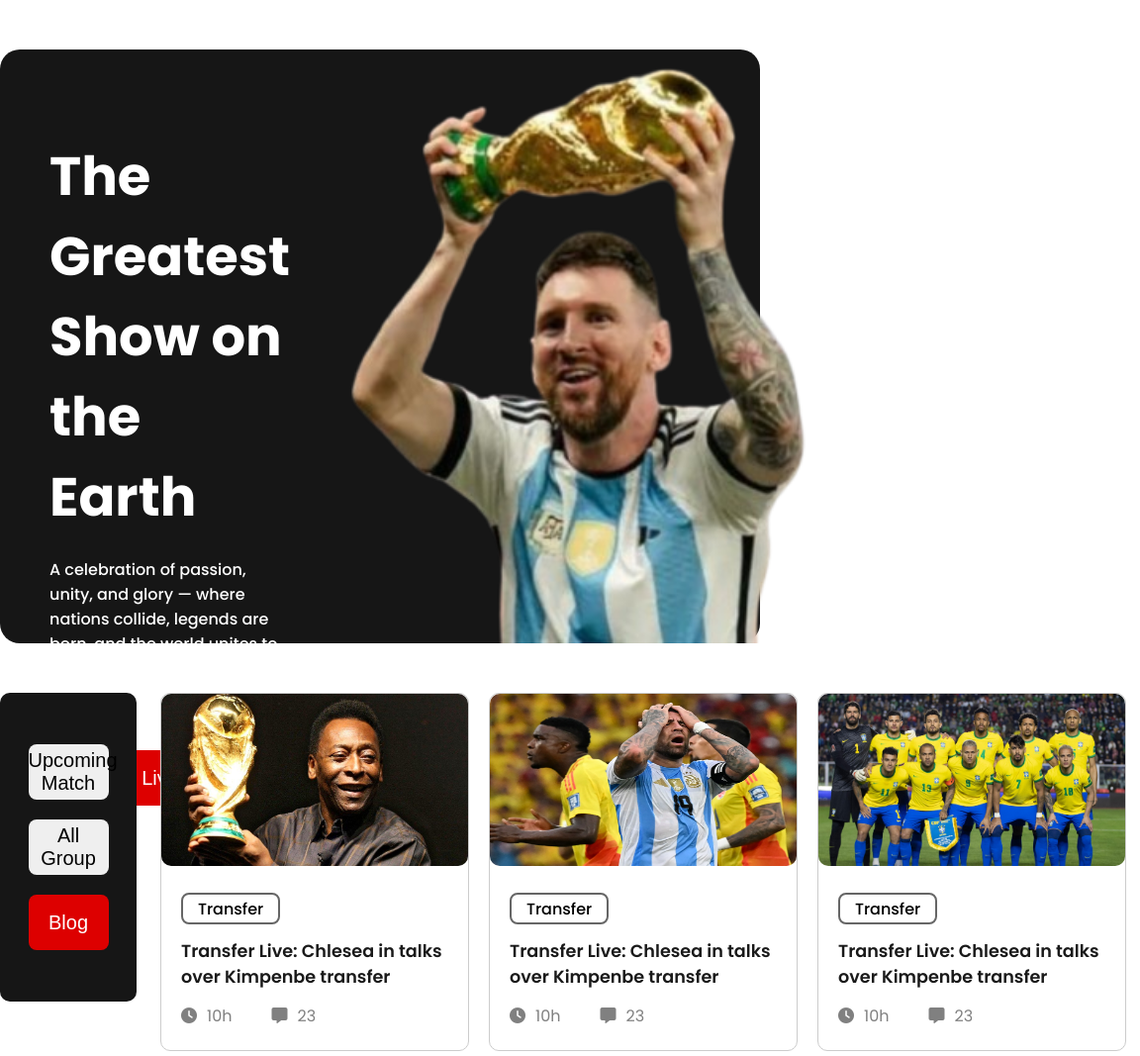
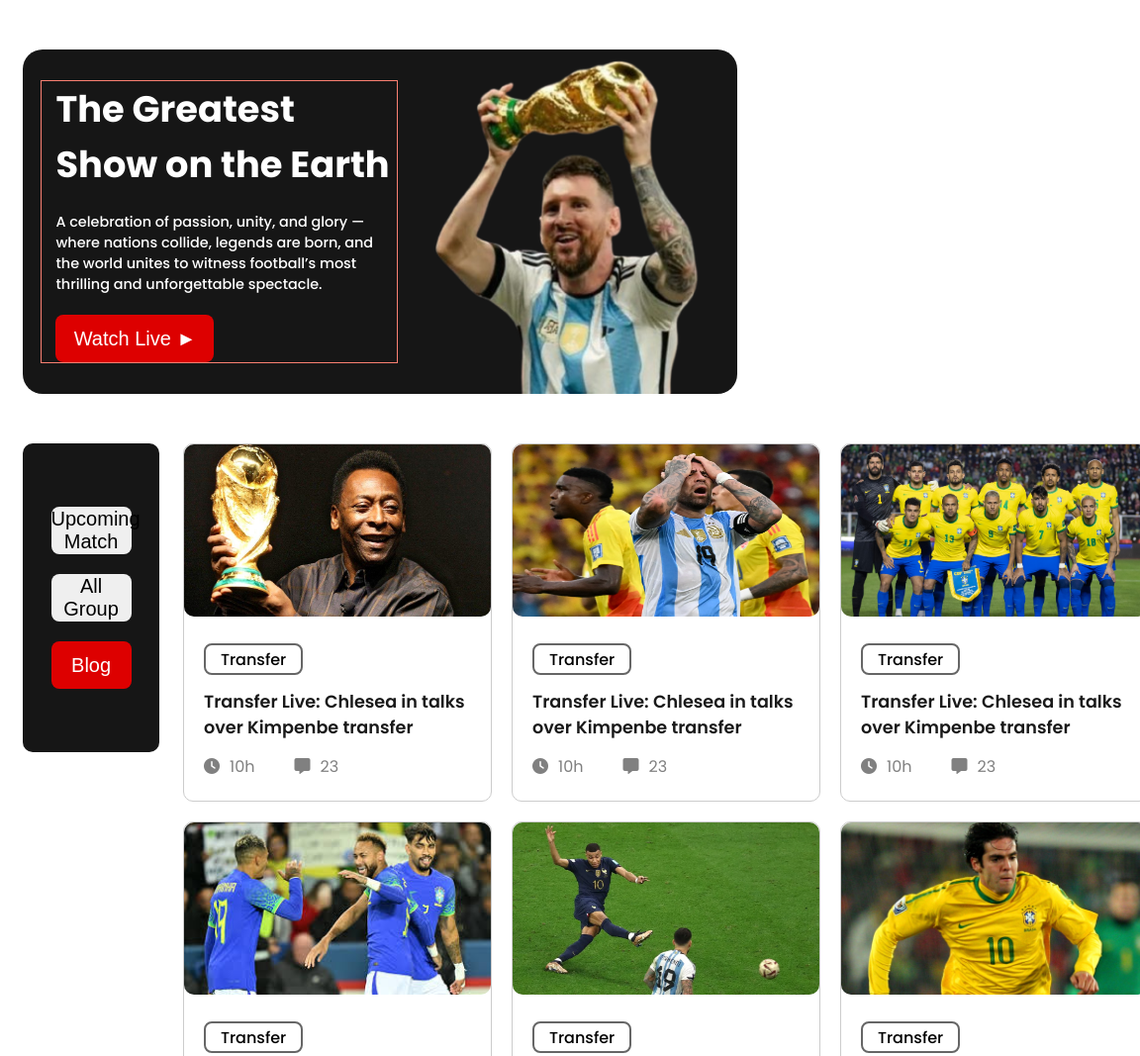
Before and after one commit to injamul007/project_world_cup_website, a plain HTML site: page index.html in a window 768 px wide. Shown: the top 1067 px of the page at 99% size, 1152 px wide, since content can reach past the window. Drawn offline with Linux system fonts and the light colour scheme.

Commit message:
update and responsive banner section for medium devices

```diff
--- a/style/world_cup.css
+++ b/style/world_cup.css
@@ -269,7 +269,37 @@
 
 /*? Responsive media query for Medium devices */
 @media screen and (min-width: 577px) and (max-width: 992px) {
-
+  .container {
+    max-width: 94%;
+    margin: 0 auto;
+  }
+  .banner {
+    gap: 2px;
+    justify-content: center;
+  }
+  .banner_left {
+    max-width: 50%;
+    width: 100%;
+    height: 80%;
+    margin-top: 30px;
+    margin-bottom: 30px;
+    border: 1px solid salmon;
+    padding-left: 2%;
+  }
+  .banner_left h2 {
+    font-size: 2.3rem;
+  }
+  .banner_left p {
+    font-size: 0.9rem;
+  }
+  .btn {
+    width: 160px;
+    height: 48px;
+  }
+  .banner_right {
+    width: 323px;
+    height: 348px;
+  }
 }
 
 /*? Responsive media query for Medium devices */
```
